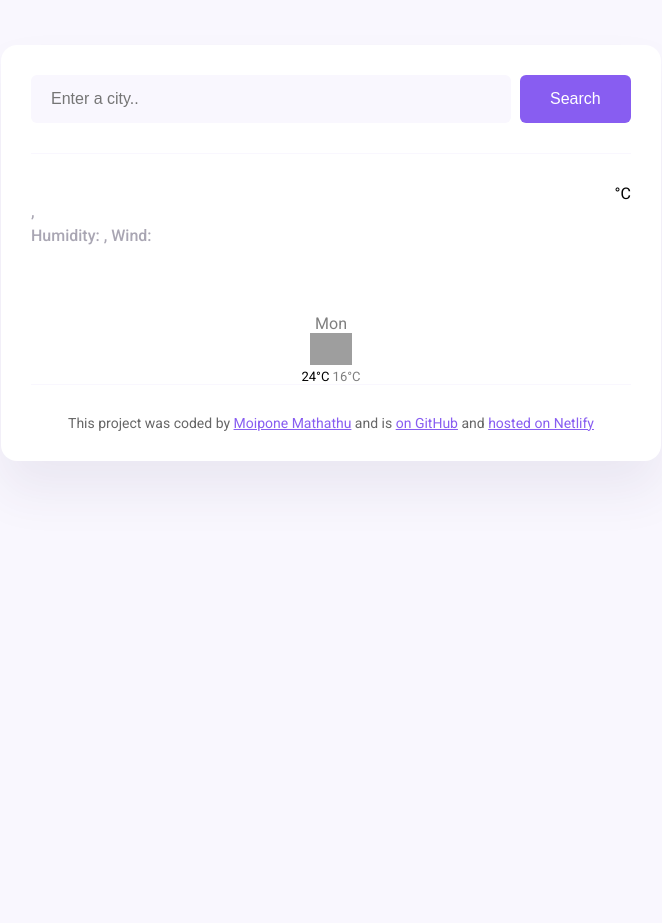
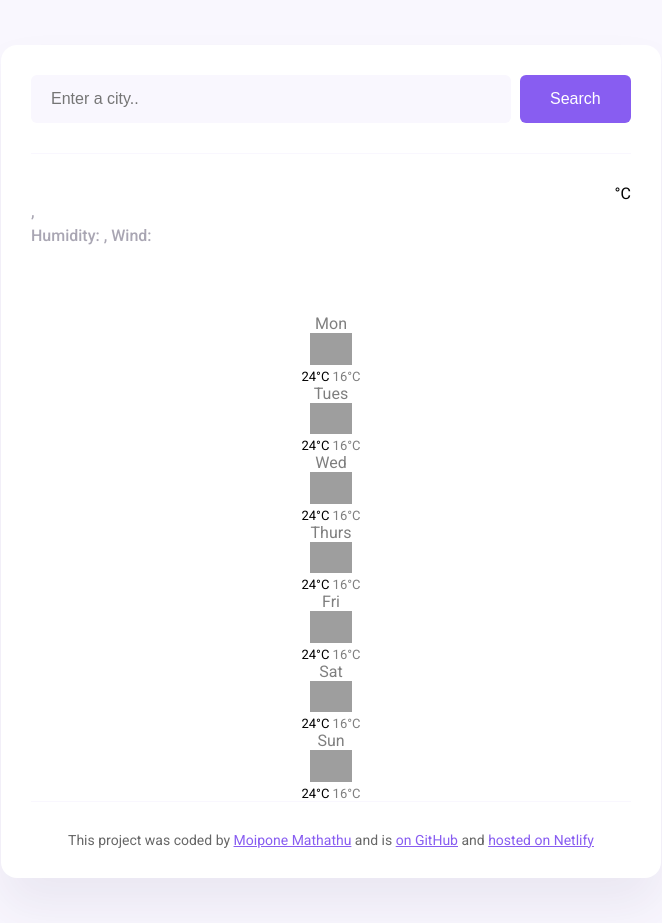
Before and after one commit to Moiponesharon/SkyCast, a plain HTML site: page index.html in a window 1280 px wide. Shown: the whole page, without its empty margins (309-971 px from the left). Before the commit the page ends 800 px from the top, so only its background shows below. Drawn offline with nearby package versions, Linux system fonts and the light colour scheme; no server answers; grey boxes are pictures that could not be loaded.

Commit message:
injected the forecast html to javascript

```diff
--- a/index.html
+++ b/index.html
@@ -47,33 +47,25 @@
           </div>
         </div>
       </main>
-    <div class ="weather-forecast">
-    <div class="row">
-        <div class="col-2">
-    <div class="weather-forecast-date">Mon</div>
-            <img src="http://openweathermap.org/img/wn/50d@2x.png" alt="" width="42"/>
-            <div class="weather-forecast-temperatures">
-
-            <span class="weather-forecast-temperature-max"> 24°C </span>
-            <span class="weather-forecast-temperature-min"> 16°C </span>
-        </div>
-        </div>
-        </div>
-        </div>
+      <div class="weather-forecast" id="forecast"></div>
       <footer>
         This project was coded by
         <a href="https://github.com/Moiponesharon" target="_blank"
           >Moipone Mathathu</a
         >
         and is
-      <a href="https://github.com/Moiponesharon/my-weather-app" target="_blank">
-        on GitHub</a
+        <a
+          href="https://github.com/Moiponesharon/my-weather-app"
+          target="_blank"
         >
+          on GitHub</a>
+
         and
         <a href="https://friendly-fenglisu-2e7742.netlify.app/" target="_blank"
           >hosted on Netlify</a
         >
       </footer>
+    </div>
   </body>
   <script src="src/script.js"></script>
 </html>
--- a/src/script.js
+++ b/src/script.js
@@ -45,6 +45,32 @@ function searchCity(city) {
   axios.get(apiUrl).then(refreshWeather);
 }
 
+function displayForecast() {
+  let forecastElement = document.querySelector("#forecast");
+  let days = ["Mon", "Tues", "Wed", "Thurs", "Fri", "Sat", "Sun"];
+  let forecastHtml = "";
+  days.forEach(function (day) {
+    forecastHtml =
+      forecastHtml +
+      `  <div class="row">
+    <div class="col-2">
+      <div class="weather-forecast-date">${day}</div>
+      <img
+        src="http://openweathermap.org/img/wn/50d@2x.png"
+        alt=""
+        width="42"
+      />
+      <div class="weather-forecast-temperatures">
+        <span class="weather-forecast-temperature-max"> 24°C </span>
+        <span class="weather-forecast-temperature-min"> 16°C </span>
+      </div>
+    </div>
+  </div>`;
+  });
+
+  forecastElement.innerHTML = forecastHtml;
+}
+
 function handleSearchSubmit(event) {
   event.preventDefault();
   let searchInput = document.querySelector("#search-form-input");
@@ -56,3 +82,4 @@ let searchFormElement = document.querySelector("#search-form");
 searchFormElement.addEventListener("submit", handleSearchSubmit);
 
 searchCity("Paris");
+displayForecast();
```
Lines whose indentation alone changed are shown as unchanged.
